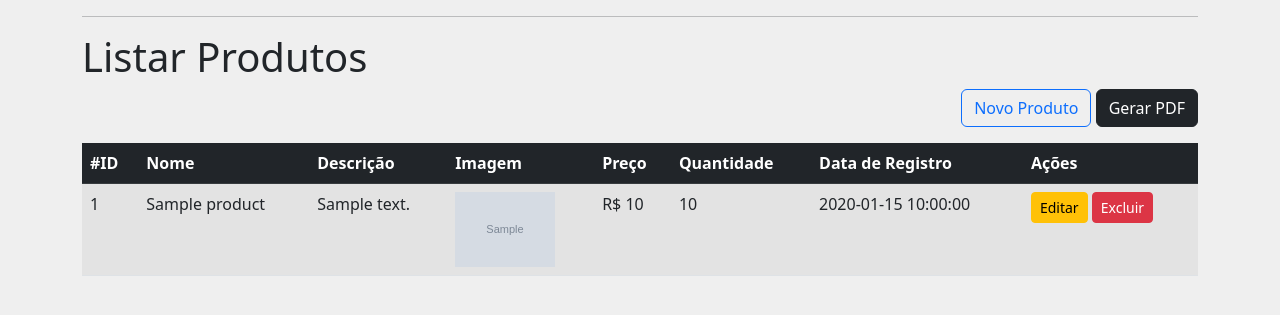
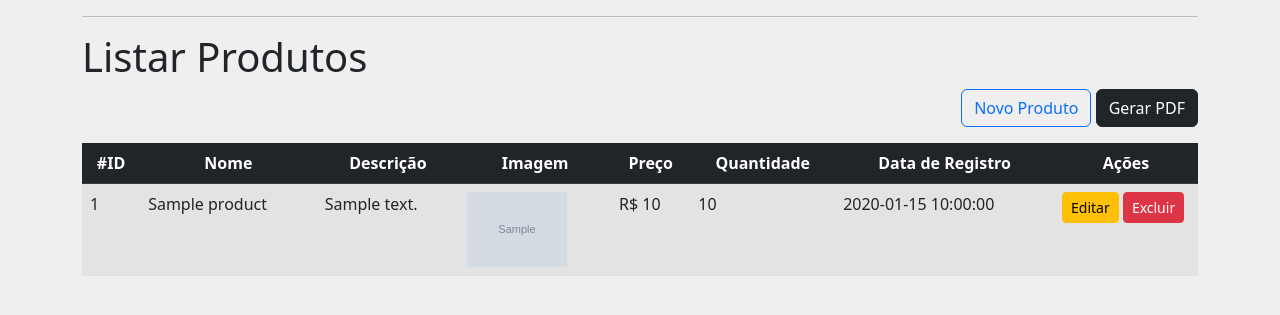
Before and after one commit to Alexandre-A11/beacademy-devstart-php-db, a PHP site: page /product in a window 1280 px wide. Shown: the part 54-369 px from the top of the page. Run offline with PHP 8.4, Linux system fonts and the light colour scheme; tables that the repository leaves empty hold one stand-in row (values such as "Sample post"); grey boxes marked "Sample" are stand-in pictures.

Commit message:
Update Readme,  adicina text-center lista de produtos

```diff
--- a/Project/src/View/product/list.php
+++ b/Project/src/View/product/list.php
@@ -7,7 +7,7 @@
 
 <table class="table table-hover table-striped">
     <thead class="table-dark">
-        <tr>
+        <tr class="text-center">
             <th>#ID</th>
             <th>Nome</th>
             <th>Descrição</th>
@@ -29,7 +29,7 @@
                 <td>R$ <?= $price ?></td>
                 <td><?= $quantity ?></td>
                 <td><?= $created_at ?></td>
-                <td>
+                <td style="width: 9rem">
                     <a href="/product/edit?id=<?= $id ?>" class="btn btn-warning btn-sm">Editar</a>
                     <a href="/product/delete?id=<?= $id ?>" class="btn btn-danger btn-sm">Excluir</a>
                 </td>
```
Also changed, not shown: Readme.md.
